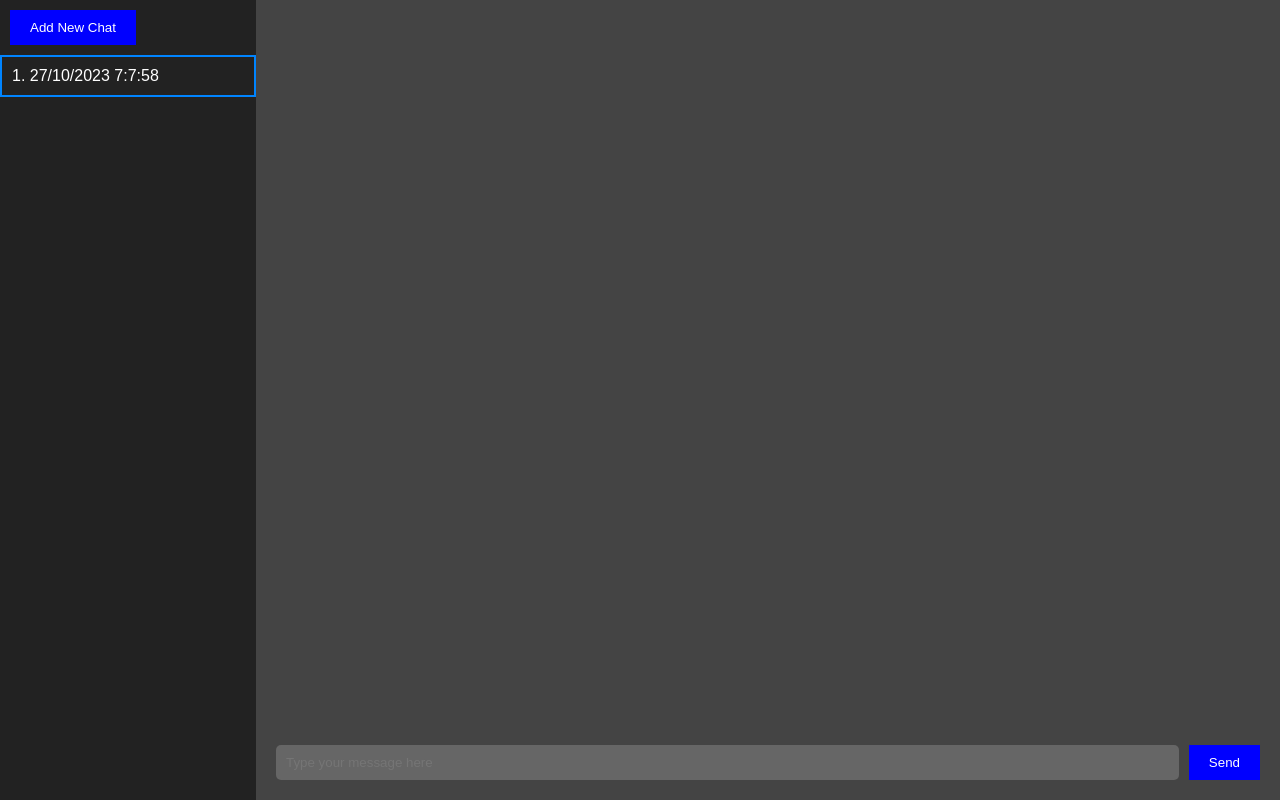
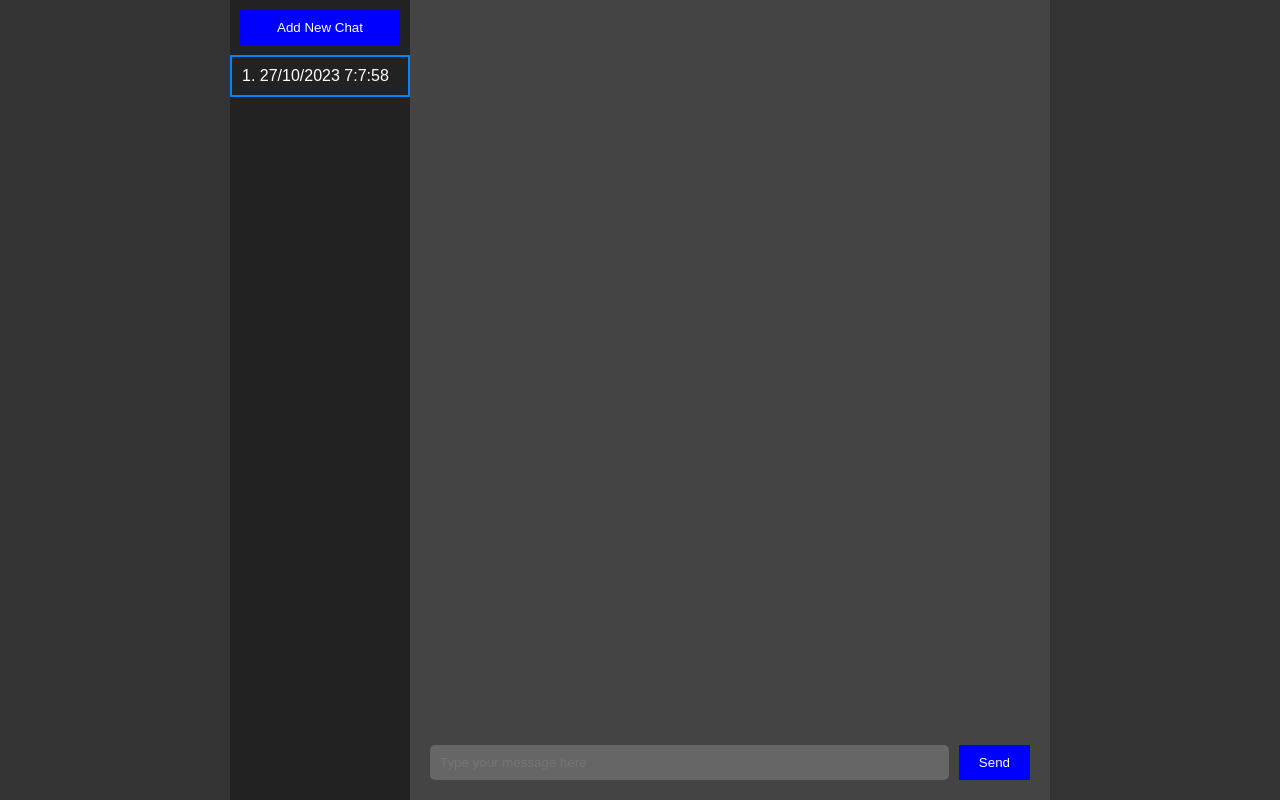
Before and after one commit to soaptr/ChatGPT_front_and_model, a plain HTML site: page index.html in a window 1280 px wide. Drawn offline with Linux system fonts and the light colour scheme.

Commit message:
improve width of main section and buttons

```diff
--- a/static/styles.css
+++ b/static/styles.css
@@ -11,10 +11,11 @@ body {
 .chat-container {
     display: flex;
     height: 100vh;
+    justify-content: center;
 }
 
 .chat-list {
-    width: 20%;
+    max-width: 250px;
     background-color: #222;
     overflow-y: auto;
 }
@@ -33,6 +34,7 @@ body {
     padding: 20px;
     display: flex;
     flex-direction: column;
+    max-width: 600px;
 }
 
 .chat-messages {
@@ -110,4 +112,5 @@ body {
     padding: 10px 20px;
     cursor: pointer;
     margin: 10px;
+    min-width: 160px;
 }
```
